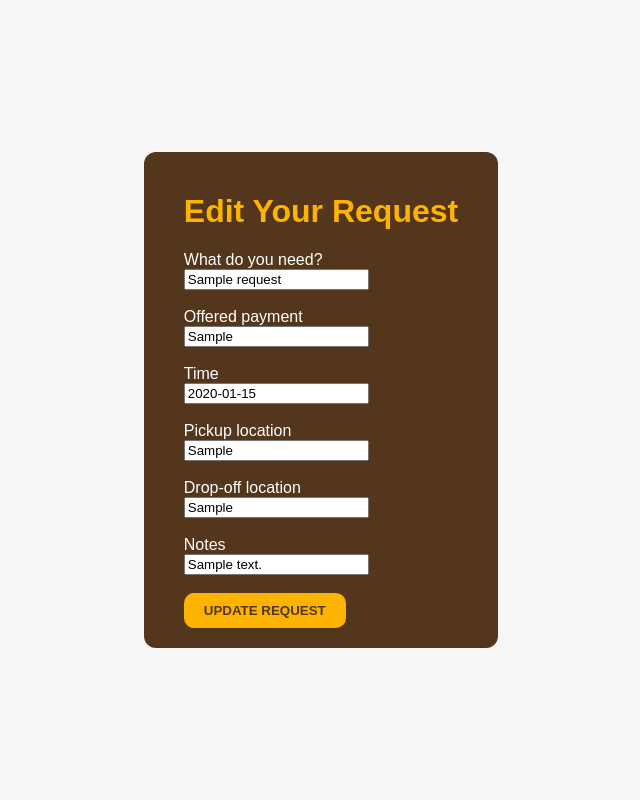
After one commit to aleesssa/BeeBuzz, a Flask app: page /request/edit/1 in a window 1280 px wide. The commit adds this page. Shown: the whole page, without its empty margins (319-959 px from the left). Run offline with Flask 3, Linux system fonts and the light colour scheme; tables that the repository leaves empty hold one stand-in row (values such as "Sample post").

Commit message:
update button works

```diff
--- a/routes/request_routes.py
+++ b/routes/request_routes.py
@@ -12,8 +12,6 @@ def request_job():
 @request_bp.route('/req', methods=['GET','POST'])
 def handle_request():
     if request.method == 'POST':
-       status = 'cancelled' if 'cancel' in request.form else 'requested'
-
        new_request = Request(
            item_name=request.form.get("need"),
             price_offer=request.form.get("payment"),
@@ -29,17 +27,53 @@ def handle_request():
        db.session.add(new_request)
        db.session.commit()
 
-       if status == 'cancelled':
-            return redirect(url_for('request_bp.cancelled'))
+    return render_template("summaryreq.html", data=request.form, request_id=new_request.id)
 
-    return render_template("summaryreq.html", data=request.form)
-    return render_template("request.html")
+@request_bp.route('/edit/<int:request_id>')
+def edit_request(request_id):
+    req = Request.query.get_or_404(request_id)
+    return render_template("update.html",request=req)
+
+@request_bp.route('/update/<int:request_id>', methods=['POST'])
+def update_request(request_id):
+    req = Request.query.get_or_404(request_id)
+
+    if req.client_id != session.get('user_id'):
+      return "Unauthorized", 403
+
+    if request.form.get('_method') == 'PUT':
+       item_name = request.form.get("need")
+       if item_name: req.item_name = item_name
+       price_offer = request.form.get("payment")
+       if price_offer: req.price_offer = price_offer
+       time = request.form.get("time")
+       if time: req.time = time
+       pickup = request.form.get("pickup")
+       if pickup: req.pickup_location = pickup
+       dropoff = request.form.get("dropoff")
+       if dropoff: req.dropoff_location = dropoff
+       notes = request.form.get("notes")
+       if notes: req.notes = notes
+
+       req.updated_at = datetime.utcnow()
+
+
+    db.session.commit()
+    return redirect(url_for('request_bp.summary_request', request_id=req.id))
+
+@request_bp.route('/summary/<int:request_id>')
+def summary_request(request_id):
+    req = Request.query.get_or_404(request_id)
+    return render_template("summaryreq.html", data=req, request_id=req.id)
+
+@request_bp.route('/cancelled/<int:request_id>', methods=['POST'])
+def cancel_request(request_id):
+    request_cancel = Request.query.get_or_404(request_id)
+    request_cancel_status = "cancelled"
+    db.session.commit()
+    return "Your order has been cancelled."
 
 @request_bp.route('/login/<user_id>')
 def log_in(user_id):
     session['user_id'] = user_id
     return f'Logged in as {user_id}'
-
-@request_bp.route('/cancelled')
-def cancelled():
-    return "<h2>Your request has been cancelled.</h2>"
--- /dev/null
+++ b/templates/update.html
@@ -0,0 +1,32 @@
+{% extends "base.html" %}
+{% block content %}
+<head>
+    <link rel="stylesheet" href="/css/request.css">
+</head>
+
+<body>
+    <div class="box">
+    <h1>Edit Your Request</h1>
+
+        <form method="POST" action="{{ url_for('request_bp.update_request', request_id=request.id) }}">
+
+            <input type="hidden" name="_method" value="PUT">
+
+            <label>What do you need?</label><br>
+            <input type="text" name="need" value="{{ request.item_name }}" required><br><br>
+            <label>Offered payment</label><br>
+            <input type="text" name="payment" value="{{ request.price_offer }}" required><br><br>
+            <label>Time</label><br>
+            <input type="text" name="time" value="{{ request.time }}" required><br><br>
+            <label>Pickup location</label><br>
+            <input type="text" name="pickup" value="{{ request.pickup_location }}" required><br><br>
+            <label>Drop-off location</label><br>
+            <input type="text" name="dropoff" value="{{ request.dropoff_location }}" required><br><br>
+            <label>Notes</label><br>
+            <input type="text" name="notes" value="{{ request.notes }}"><br><br>
+            <input type="submit" value="UPDATE REQUEST" class="submit_button">
+
+        </form>
+    </div>
+</body>
+{% endblock %}
```
Also changed, not shown: templates/summaryreq.html (+12 -6 lines).
